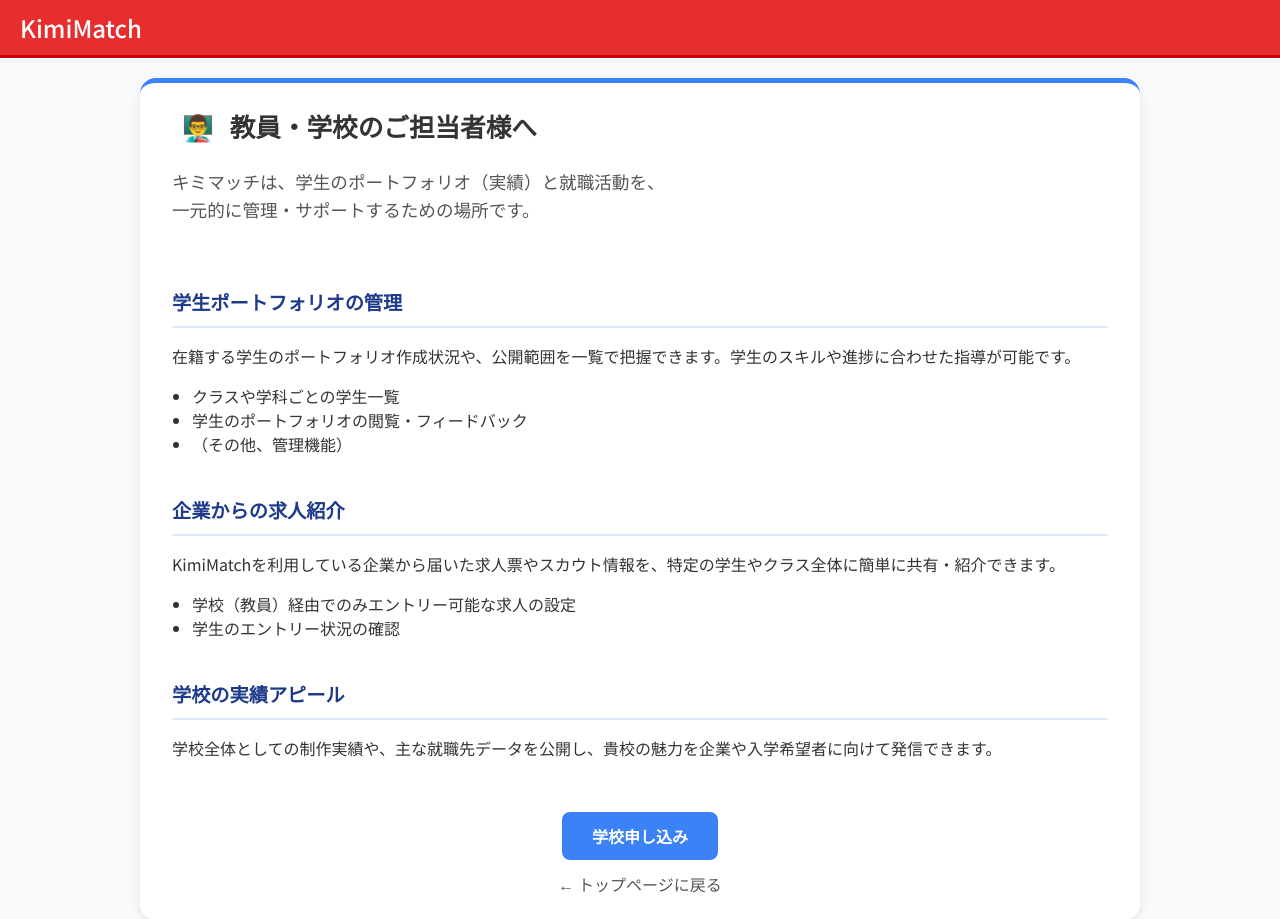
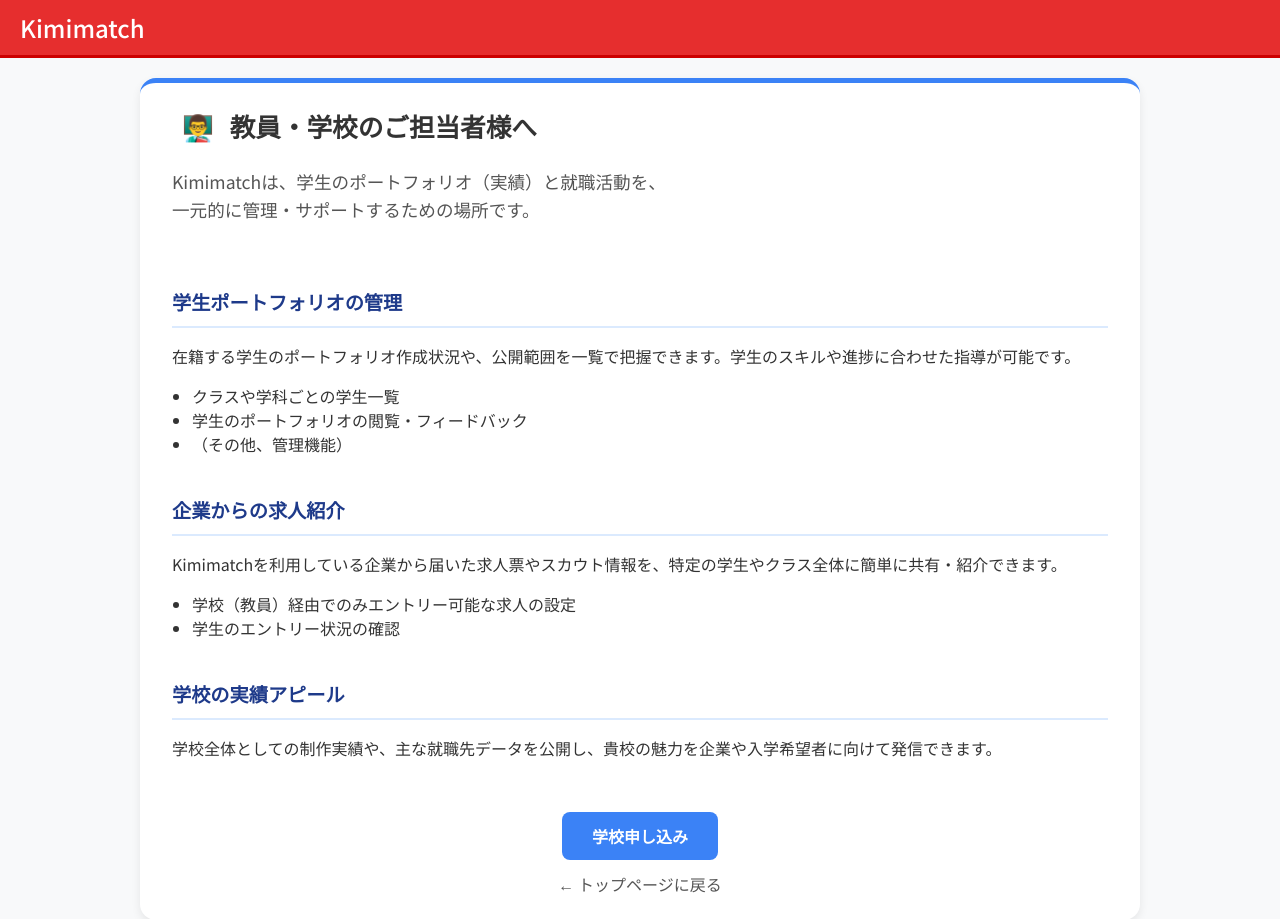
Before and after one commit to sho-kino66/kimimatch, a Django app: page /service/school/ in a window 1280 px wide. Shown: the top 919 px of the page. Run offline with Django 4.2, Linux system fonts and the light colour scheme; parts of the project's set-up code (start-up, migrations or seed data) failed here and were passed over.

Commit message:
微変更

```diff
--- a/core/views.py
+++ b/core/views.py
@@ -41,7 +41,7 @@ class SchoolApplicationView(FormView):
 
     def form_valid(self, form):
         data = form.cleaned_data
-        subject = f"【KimiMatch】学校利用の申し込み: {data['school_name']}"
+        subject = f"【Kimimatch】学校利用の申し込み: {data['school_name']}"
         message = f"学校名: {data['school_name']}\n担当者: {data['contact_name']}\nEmail: {data['email']}\nTel: {data['phone']}\n住所: {data['address']}"
 
         superuser_emails = list(User.objects.filter(is_superuser=True).values_list('email', flat=True))
@@ -58,7 +58,7 @@ class CompanyApplicationView(FormView):
 
     def form_valid(self, form):
         data = form.cleaned_data
-        subject = f"【KimiMatch】企業利用の申し込み: {data['company_name']}"
+        subject = f"【Kimimatch】企業利用の申し込み: {data['company_name']}"
         message = f"企業名: {data['company_name']}\n担当者: {data['contact_name']}\nEmail: {data['email']}\nTel: {data['phone']}\n住所: {data['address']}"
 
         superuser_emails = list(User.objects.filter(is_superuser=True).values_list('email', flat=True))
--- a/setup_data.py
+++ b/setup_data.py
@@ -45,8 +45,8 @@ for data in tags_data:
 # --- 2. お知らせデータの作成 ---
 announcements_data = [
     {
-        'title': 'KimiMatchへようこそ！',
-        'content': '学生と企業をつなぐ新しいプラットフォーム「KimiMatch」がオープンしました。\nまずはプロフィール設定から「マッチング用タグ」を設定してみましょう！'
+        'title': 'Kimimatchへようこそ！',
+        'content': '学生と企業をつなぐ新しいプラットフォーム「Kimimatch」がオープンしました。\nまずはプロフィール設定から「マッチング用タグ」を設定してみましょう！'
     },
     {
         'title': 'システムメンテナンスのお知らせ',
--- a/templates/base.html
+++ b/templates/base.html
@@ -4,7 +4,7 @@
 <head>
   <meta charset="UTF-8">
   <meta name="viewport" content="width=device-width, initial-scale=1.0">
-  <title>{% block title %}KimiMatch{% endblock %}</title>
+  <title>{% block title %}Kimimatch{% endblock %}</title>
 
   <link rel="stylesheet" href="{% static 'style.css' %}">
 
@@ -18,7 +18,7 @@
   <div class="main-container">
 
     <header>
-      <h1><a href="/">KimiMatch</a></h1>
+      <h1><a href="/">Kimimatch</a></h1>
       <nav>
         {% if user.is_authenticated %}
           <div class="hamburger-icon" onclick="toggleMenu()">
--- a/templates/core/company_service.html
+++ b/templates/core/company_service.html
@@ -1,6 +1,6 @@
 {% extends "base.html" %}
 
-{% block title %}企業向け機能紹介 | KimiMatch{% endblock %}
+{% block title %}企業向け機能紹介 | Kimimatch{% endblock %}
 
 {% block content %}
 <div class="page-container">
@@ -9,7 +9,7 @@
         企業の採用ご担当者様へ
     </h2>
     <p style="font-size: 1.1rem; line-height: 1.6; color: #555; margin-bottom: 30px;">
-        キミマッチは、履歴書だけでは伝わらない「専門スキル」を持った学生を、<br>
+        Kimimatchは、履歴書だけでは伝わらない「専門スキル」を持った学生を、<br>
         ポートフォリオで直接探せる場所です。
     </p>
 
--- a/templates/core/school_service.html
+++ b/templates/core/school_service.html
@@ -1,6 +1,6 @@
 {% extends "base.html" %}
 
-{% block title %}教員・学校向け機能紹介 | KimiMatch{% endblock %}
+{% block title %}教員・学校向け機能紹介 | Kimimatch{% endblock %}
 
 {% block content %}
 <div class="page-container">
@@ -9,7 +9,7 @@
         教員・学校のご担当者様へ
     </h2>
     <p style="font-size: 1.1rem; line-height: 1.6; color: #555; margin-bottom: 30px;">
-        キミマッチは、学生のポートフォリオ（実績）と就職活動を、<br>
+        Kimimatchは、学生のポートフォリオ（実績）と就職活動を、<br>
         一元的に管理・サポートするための場所です。
     </p>
 
@@ -34,7 +34,7 @@
             企業からの求人紹介
         </h3>
         <p>
-            KimiMatchを利用している企業から届いた求人票やスカウト情報を、特定の学生やクラス全体に簡単に共有・紹介できます。
+            Kimimatchを利用している企業から届いた求人票やスカウト情報を、特定の学生やクラス全体に簡単に共有・紹介できます。
         </p>
         <ul style="padding-left: 20px; margin-top: 10px;">
             <li>学校（教員）経由でのみエントリー可能な求人の設定</li>
--- a/templates/core/student_service.html
+++ b/templates/core/student_service.html
@@ -1,6 +1,6 @@
 {% extends "base.html" %}
 
-{% block title %}学生向け機能紹介 | KimiMatch{% endblock %}
+{% block title %}学生向け機能紹介 | Kimimatch{% endblock %}
 
 {% block content %}
 <div class="page-container">
@@ -9,7 +9,7 @@
         学生の皆さまへ
     </h2>
     <p style="font-size: 1.1rem; line-height: 1.6; color: #555; margin-bottom: 30px;">
-        キミマッチは、あなたのポートフォリオを充実させ、<br>
+        Kimimatchは、あなたのポートフォリオを充実させ、<br>
         未来のキャリアにつながる企業と出会うための場所です。
     </p>
 
--- a/templates/core/top_page.html
+++ b/templates/core/top_page.html
@@ -1,7 +1,7 @@
 {% extends "base.html" %}
 {% load static %}
 
-{% block title %}トップページ | KimiMatch{% endblock %}
+{% block title %}トップページ | Kimimatch{% endblock %}
 
 {% block content %}
 
@@ -9,7 +9,7 @@
     <div class="container">
 
         <h2 style="text-align: center; color: #e62e2e; border-bottom: none; font-size: 2.2em; font-weight: bold; margin-bottom: 0;">
-            KimiMatch へようこそ
+            Kimimatch へようこそ
         </h2>
         <p style="text-align: center; margin-bottom: 30px; font-size: 1.1em;">
             専門学校生と企業をつなぐ、ポートフォリオ型マッチングプラットフォーム
```
Also changed, not shown: templates/accounts/my_page.html (+0 -8 lines).
